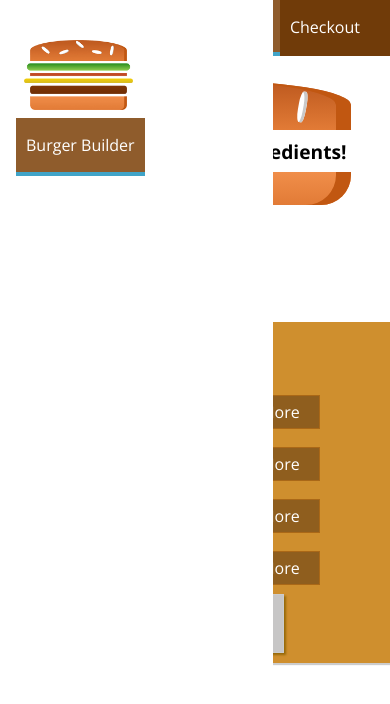
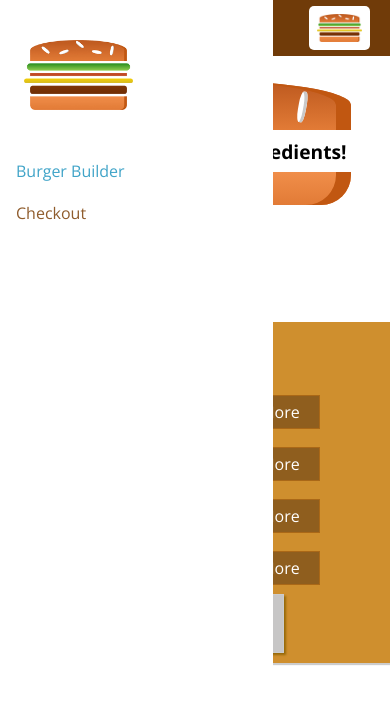
Before and after one commit to rodrake1/react-portfolio, a React (Create React App) app: page / in a window 390 px wide. Shown: the top 704 px of the page. Built offline with nearby package versions, Linux system fonts and the light colour scheme.

Commit message:
148. More about Responsive Adjustments

```diff
--- a/src/components/Navigation/NavigationItems/NavigationItem/NavigationItem.module.css
+++ b/src/components/Navigation/NavigationItems/NavigationItem/NavigationItem.module.css
@@ -1,15 +1,33 @@
+.NavigationItem {
+  width: 100%;
+  margin: 10px 0;
+}
+
+.NavigationItem a {
+  width: 100%;
+  color: #8f5c2c;
+  text-decoration: none;
+}
+
+.NavigationItem a:active,
+.NavigationItem a.active {
+  color: #40a4c8;
+}
+
+@media (min-width: 500px) {
   .NavigationItem {
     display: flex;
+    width: auto;
     height: 100%;
     margin: 0;
     align-items: center;
   }
 
   .NavigationItem a {
+    width: auto;
     height: 100%;
     padding: 16px 10px;
     color: white;
-  text-decoration: none;
     border-bottom: 4px solid transparent;
   }
 
@@ -20,3 +38,4 @@
     background-color: #8f5c2c;
     border-bottom: 4px solid #40a4c8;
   }
+}
--- a/src/components/Navigation/NavigationItems/NavigationItems.module.css
+++ b/src/components/Navigation/NavigationItems/NavigationItems.module.css
@@ -1,8 +1,15 @@
 .NavigationItems {
   display: flex;
+  flex-flow: column;
   height: 100%;
   margin: 0;
   padding: 0;
   align-items: center;
   list-style: none;
 }
+
+@media (min-width: 500px) {
+  .NavigationItems {
+    flex-flow: row;
+  }
+}
--- a/src/components/Navigation/SideMenu/SideMenu.module.css
+++ b/src/components/Navigation/SideMenu/SideMenu.module.css
@@ -13,6 +13,7 @@
 
 .Logo {
   height: 11%;
+  margin-bottom: 32px;
 }
 
 @media (min-width: 500px) {
--- a/src/components/Navigation/Toolbar/Toolbar.js
+++ b/src/components/Navigation/Toolbar/Toolbar.js
@@ -9,7 +9,7 @@
     <div className={classes.Logo}>
       <Logo />
     </div>
-    <nav>
+    <nav className={classes.DesktopOnly}>
       <NavigationItems />
     </nav>
   </header>
--- a/src/components/Navigation/Toolbar/Toolbar.module.css
+++ b/src/components/Navigation/Toolbar/Toolbar.module.css
@@ -19,3 +19,9 @@
 .Logo {
   height: 80%;
 }
+
+@media (max-width: 499px) {
+  .DesktopOnly {
+    display: none;
+  }
+}
```
Lines whose indentation alone changed are shown as unchanged.
